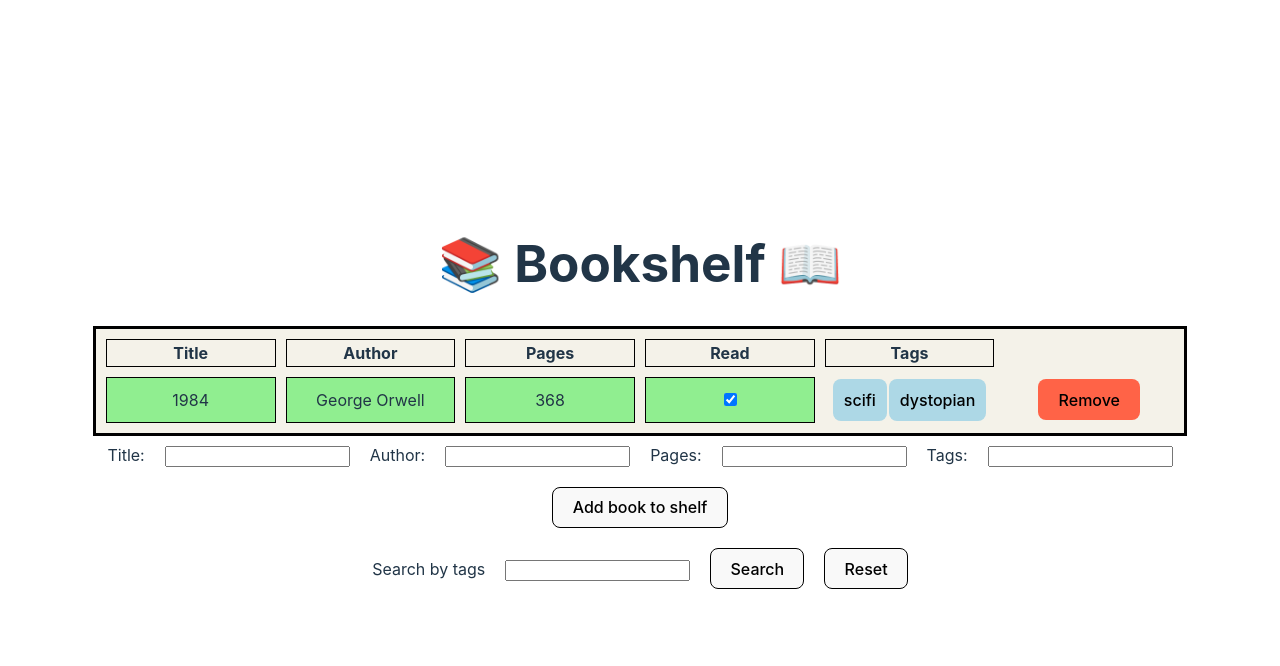
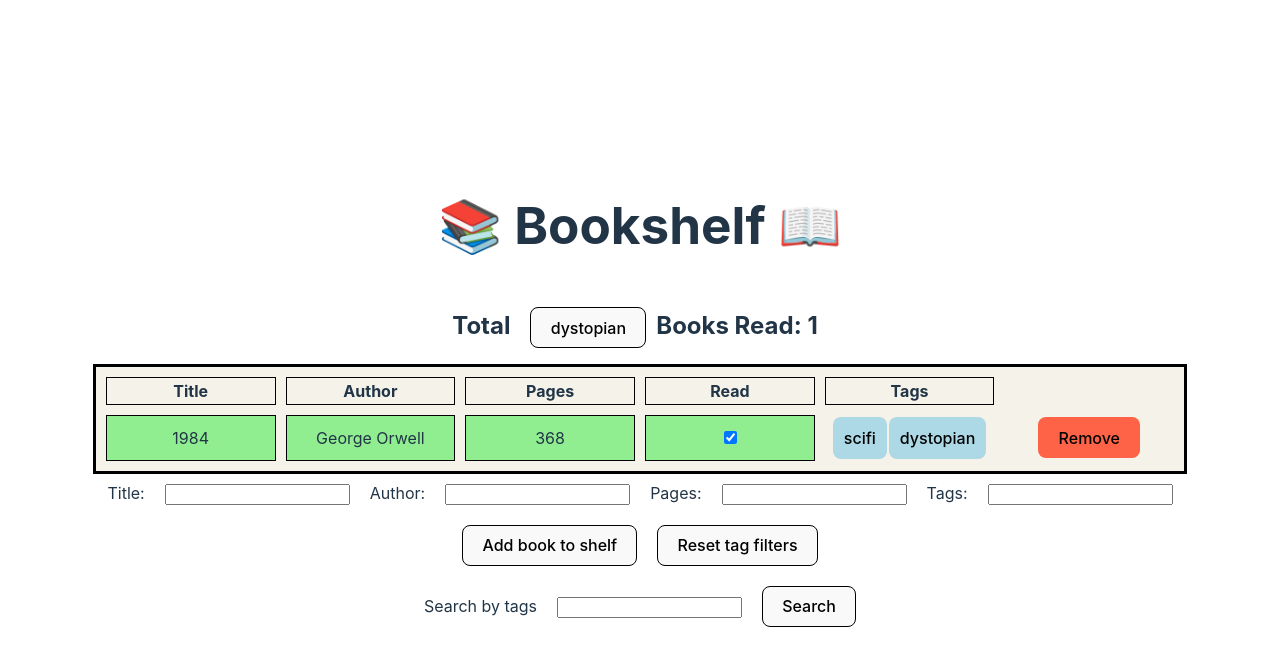
Before and after one commit to cravies/react-library, a React (Vite) app: page / in a window 1280 px wide. Both pictures are taken after a click on the button "dystopian". Shown: the top 666 px of the page. Built offline with nearby package versions, Linux system fonts and the light colour scheme.

Commit message:
add books read count

```diff
--- a/src/App.jsx
+++ b/src/App.jsx
@@ -7,14 +7,17 @@ let count = 1;
 
 function App() {
 
-  console.log(defaultBooks)
-
   const [books, setBooks] = useState(defaultBooks);
+  const [readnum, setBooksRead] = useState(5);
+  const [tagstate, setTagState] = useState([]);
   const titleRef = useRef();
   const authorRef = useRef();
   const pageRef = useRef();
   const tagRef = useRef();
   const selectRef = useRef();
+
+  // initialise app
+  console.log(defaultBooks);
 
   function toggleBook(id) {
     /* never want to change state directly in react */
@@ -25,6 +28,19 @@ function App() {
     book.read = !book.read;
     /* update books */
     setBooks(newBooks);
+    /* update books read count */
+    countRead();
+  }
+
+  // count the number of books we have read and display
+  function countRead() {
+    let res=0;
+    for (let i=0; i<books.length; i++) {
+      if (books[i].read && books[i].hide==false) {
+        res += 1;
+      }
+    }
+    setBooksRead(res);
   }
 
   function removeBook(id) {
@@ -60,6 +76,19 @@ function App() {
       );
       setBooks(newBooks);
     }
+    // set the tag filter header up the top
+    console.log(typeof myTags);
+    if (typeof myTags == "string") {
+      // using a string
+      setTagState((oldTags) => {return [...oldTags,myTags]})
+    } else {
+      // using an array, map each element
+      myTags.map( (tag) =>
+        setTagState((oldTags) => {return [...oldTags,tag]})
+      )
+    }
+    // re count number of books read to only include books with this tag
+    countRead()
   }
 
   function showAll() {
@@ -67,6 +96,9 @@ function App() {
     const newBooks = [...books];
     newBooks.map((book) => (book.hide = false));
     setBooks(newBooks);
+    // reset tag count and read count
+    setTagState([]);
+    countRead();
   }
 
   /* check if a var is a valid number
@@ -92,7 +124,7 @@ function App() {
     return tags;
   }
 
-  function handleAddBook(e) {
+  function AddBook() {
     const title = titleRef.current.value;
     const author = authorRef.current.value;
     const tags = splitTags(tagRef.current.value);
@@ -138,9 +170,28 @@ function App() {
     margin: "10px",
   };
 
+  const blockStyle = {
+    display: "inline-block",
+    marginRight: '10px',
+  }
+
+  const blockButtonStyle = {
+    border: "1px solid black",
+    margin: "10px",
+    display: "inline-block",
+    marginRight: '10px',
+  }
+
   return (
     <>
       <h1> 📚 Bookshelf 📖 </h1>
+      <div>
+        <h2 style={blockStyle}> Total </h2>
+        {tagstate.map((tags,i) => (
+          <button style={blockButtonStyle} key={i*9782}> {tags} </button>
+        ))}
+        <h2 style={blockStyle}> Books Read: {readnum} </h2>
+      </div>
       <BookShelf
         books={books}
         toggleBook={toggleBook}
@@ -158,8 +209,11 @@ function App() {
         <input ref={tagRef} type="text" style={inputStyle} />
       </div>
       <div>
-        <button style={buttonStyle} onClick={handleAddBook}>
+        <button style={buttonStyle} onClick={AddBook}>
           Add book to shelf
+        </button>
+        <button style={blockButtonStyle} onClick={showAll}>
+          Reset tag filters
         </button>
       </div>
       <div>
@@ -168,9 +222,6 @@ function App() {
         <button style={buttonStyle} onClick={() => selectTag()}>
           Search
         </button>
-        <button style={buttonStyle} onClick={showAll}>
-          Reset
-        </button>
       </div>
     </>
   );
```
